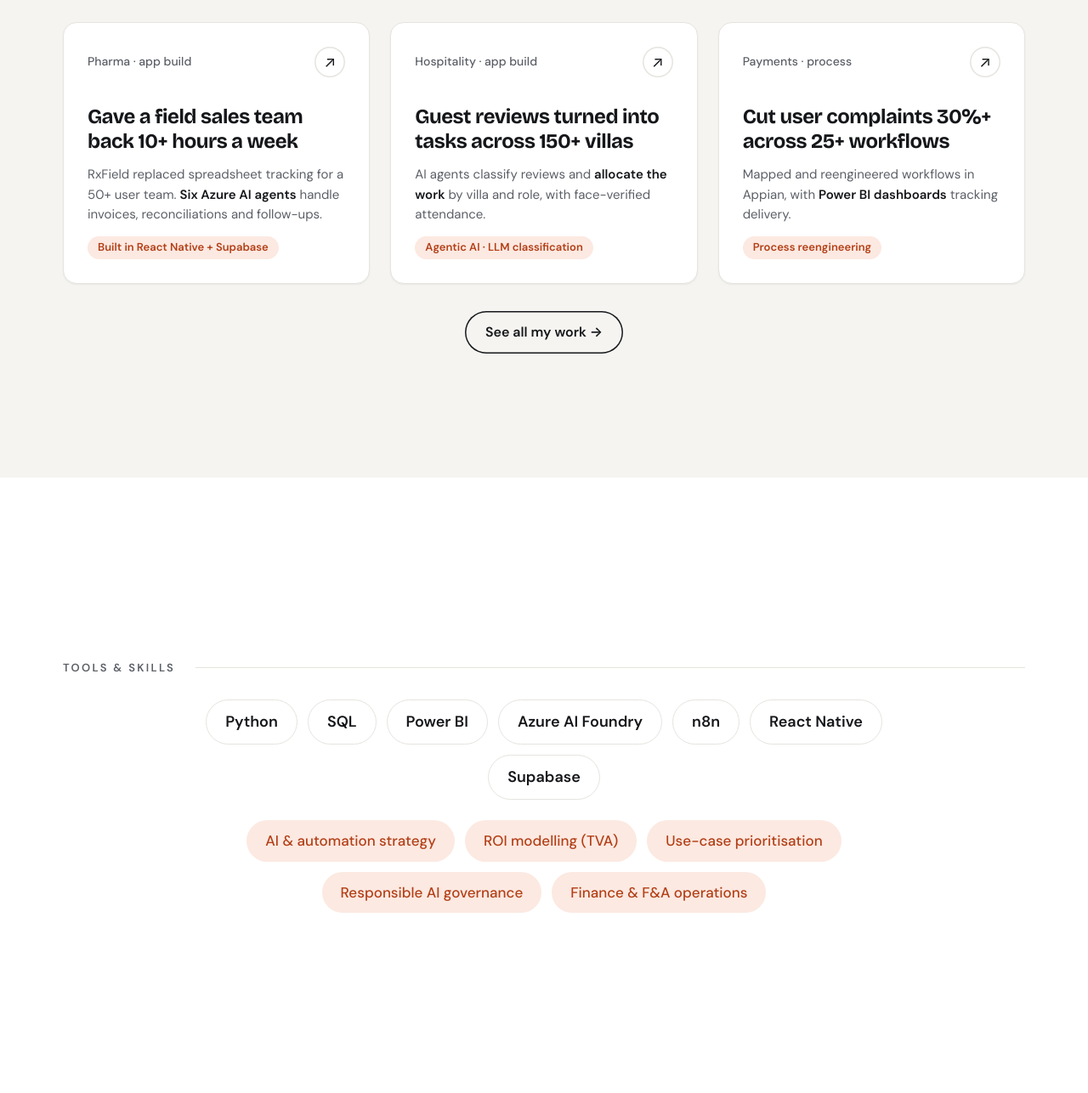
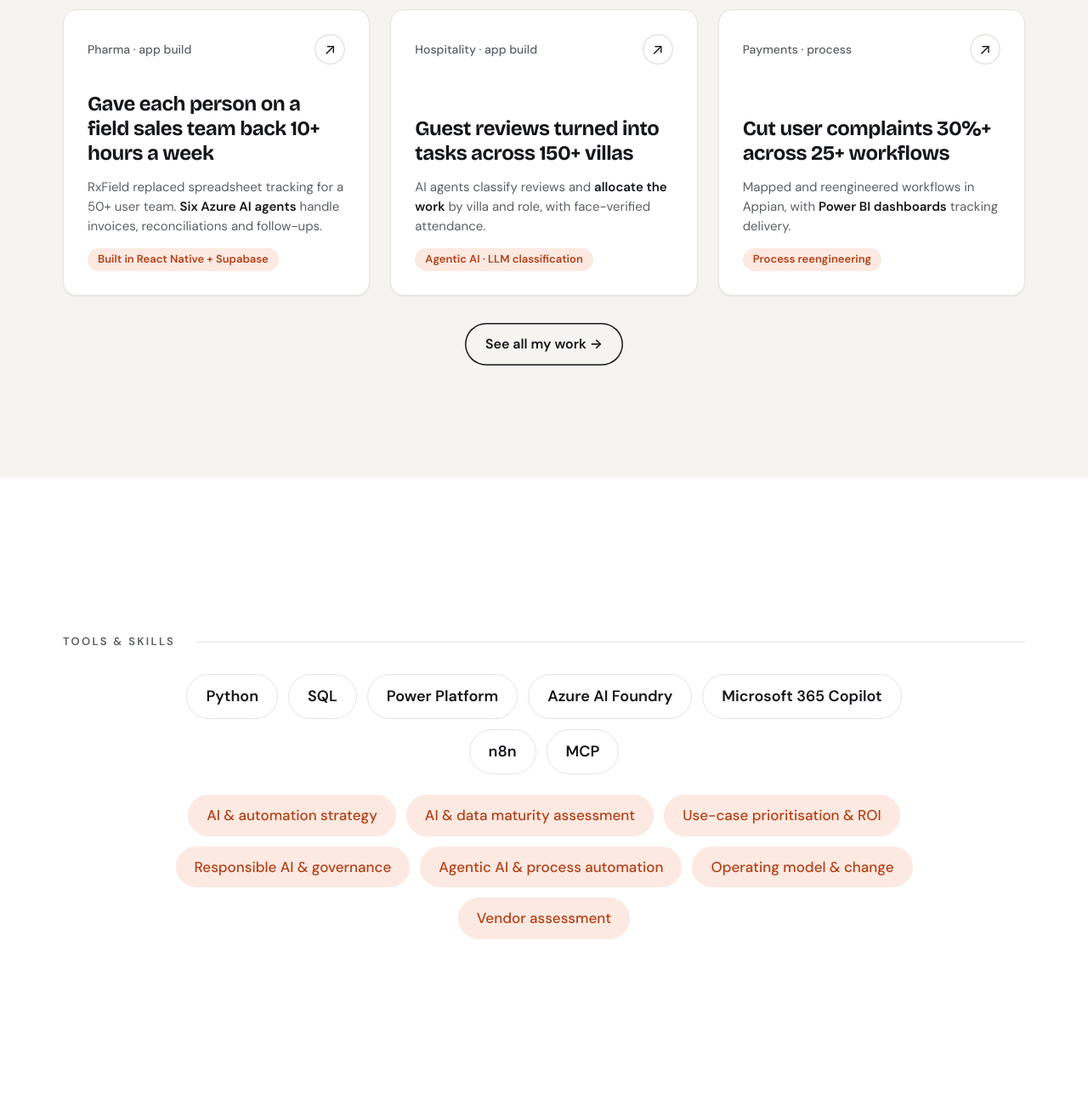
Before and after one commit to ruchindwd/PersonalPortfolio, a website: page portfolio.html in a window 1280 px wide. Shown: the part 1694-2980 px from the top of the page at 85% size. Drawn offline with nearby package versions, Linux system fonts and the light colour scheme.

Commit message:
Update tools and capabilities, and state RxField hours per person
Co-Authored-By: Claude Opus 5.5 <noreply@anthropic.com>

```diff
--- a/portfolio.html
+++ b/portfolio.html
@@ -528,7 +528,7 @@ a:focus-visible, button:focus-visible, input:focus-visible, textarea:focus-visib
         <a class="result" href="#work-rxfield" style="--ri:0"><span class="result-in">
           <span class="r-proj">RxField · Pharma</span><span class="r-arrow" aria-hidden="true">↗</span>
           <span class="r-num"><b data-count="10">10</b>+<i>hrs</i></span>
-          <span class="r-label">saved every week</span>
+          <span class="r-label">per person, weekly</span>
         </span></a>
         <a class="result" href="#work-ekostay" style="--ri:1"><span class="result-in">
           <span class="r-proj">EKOSTAY · Villas</span><span class="r-arrow" aria-hidden="true">↗</span>
@@ -560,7 +560,7 @@ a:focus-visible, button:focus-visible, input:focus-visible, textarea:focus-visib
       <a class="wcard rv" id="work-rxfield" href="/work#rxfield" style="--rvd:.05s">
         <div class="w-top"><span class="w-sector">Pharma · app build</span><span class="w-go" aria-hidden="true"><span>↗</span></span></div>
         <div class="w-body">
-          <h3>Gave a field sales team back 10+ hours a week</h3>
+          <h3>Gave each person on a field sales team back 10+ hours a week</h3>
           <p class="w-result">RxField replaced spreadsheet tracking for a 50+ user team. <b>Six Azure AI agents</b> handle invoices, reconciliations and follow-ups.</p>
           <div class="w-tags"><span class="tag">Built in React Native + Supabase</span></div>
         </div>
@@ -591,10 +591,10 @@ a:focus-visible, button:focus-visible, input:focus-visible, textarea:focus-visib
   <div class="inner">
     <div class="eyebrow rv">Tools &amp; skills</div>
     <ul class="pills rv" style="--rvd:.1s" aria-label="Tools">
-      <li class="pill-tool">Python</li><li class="pill-tool">SQL</li><li class="pill-tool">Power BI</li><li class="pill-tool">Azure AI Foundry</li><li class="pill-tool">n8n</li><li class="pill-tool">React Native</li><li class="pill-tool">Supabase</li>
+      <li class="pill-tool">Python</li><li class="pill-tool">SQL</li><li class="pill-tool">Power Platform</li><li class="pill-tool">Azure AI Foundry</li><li class="pill-tool">Microsoft 365 Copilot</li><li class="pill-tool">n8n</li><li class="pill-tool">MCP</li>
     </ul>
     <ul class="pills rv" style="--rvd:.2s" aria-label="Skills">
-      <li class="pill-skill">AI &amp; automation strategy</li><li class="pill-skill">ROI modelling (TVA)</li><li class="pill-skill">Use-case prioritisation</li><li class="pill-skill">Responsible AI governance</li><li class="pill-skill">Finance &amp; F&amp;A operations</li>
+      <li class="pill-skill">AI &amp; automation strategy</li><li class="pill-skill">AI &amp; data maturity assessment</li><li class="pill-skill">Use-case prioritisation &amp; ROI</li><li class="pill-skill">Responsible AI &amp; governance</li><li class="pill-skill">Agentic AI &amp; process automation</li><li class="pill-skill">Operating model &amp; change</li><li class="pill-skill">Vendor assessment</li>
     </ul>
   </div>
 </section>
```
Also changed, not shown: work.html (+1 -1 lines).
